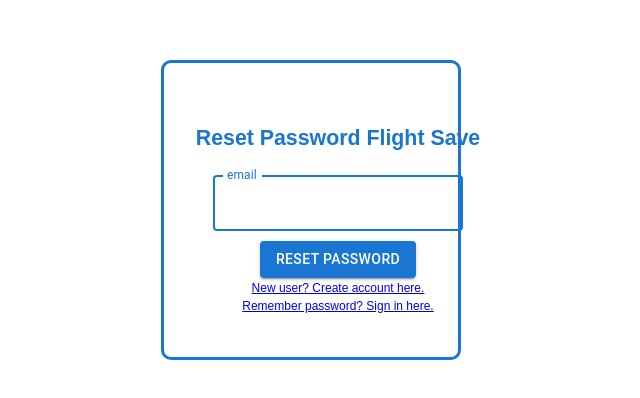
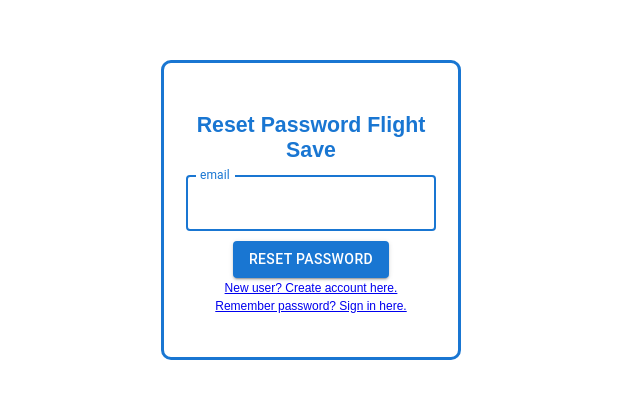
Before and after one commit to dagmawig/flight-save-client, a React (Create React App) app: page /reset in a window 1280 px wide. Shown: the part 190-588 px from the top of the page, without its empty margins (329-969 px from the left). Built offline with nearby package versions, Linux system fonts and the light colour scheme.

Commit message:
updated login, signup and reset page styling

```diff
--- a/src/components/Login.tsx
+++ b/src/components/Login.tsx
@@ -45,7 +45,7 @@
     return (
         <Grid container sx={{ height: "100%", width: "100%", m: 0, p: 0 }}>
             <Grid container direction="column" sx={{ alignItems: "center", justifyContent: "center", border: 3, borderColor: "primary.main", borderRadius: "10px", margin: "auto", height: "300px", width: "300px" }}>
-                <Toolbar sx={{ height: "30px", fontWeight: "bold", width: "300px", m: 0, p: 0, fontSize: "16pt" }}>
+                <Toolbar sx={{ height: "30px", fontWeight: "bold", mx: "auto", p: 0, fontSize: "16pt" }}>
                     <Box sx={{ textAlign: "center", margin: "auto", color: "primary.main" }}>Login Flight Save</Box>
                 </Toolbar>
                 <TextField onKeyDown={handleLoginInput} onChange={(e) => getEmail(e.target.value)} focused type={'email'} label="email" name='email' variant="outlined" sx={{ width: "250px", mx: "auto", my: "5px" }} />
--- a/src/components/Reset.tsx
+++ b/src/components/Reset.tsx
@@ -28,7 +28,7 @@
     return (
         <Grid container sx={{ height: "100%", width: "100%", m: 0, p: 0  }}>
             <Grid container direction="column" sx={{ alignItems: "center", justifyContent: "center", border: 3, borderColor: "primary.main", borderRadius: "10px",  margin: "auto", height: "300px", width: "300px"}}>
-                <Toolbar sx={{height: "30px", fontWeight: "bold", width: "300px", m: 0, p: 0,  fontSize: "16pt" }}>
+                <Toolbar sx={{height: "30px", fontWeight: "bold", mx: "auto", p: 0,  fontSize: "16pt" }}>
                    <Box  sx={{textAlign: "center", margin: "auto", color: "primary.main"}}>Reset Password Flight Save</Box>
                 </Toolbar>
                 <TextField onKeyDown={handleResetInput} onChange={(e) => getEmail(e.target.value)} focused name="email"  type={'email'} label="email" variant="outlined" sx={{width: "250px", mx: "auto", my: "5px"}}/>
--- a/src/components/Signup.tsx
+++ b/src/components/Signup.tsx
@@ -38,7 +38,7 @@
     return (
         <Grid container sx={{ height: "100%", width: "100%", m: 0, p: 0  }}>
             <Grid container direction="column" sx={{ alignItems: "center", justifyContent: "center", border: 3, borderColor: "primary.main", borderRadius: "10px",  margin: "auto", height: "300px", width: "300px"}}>
-                <Toolbar sx={{height: "30px", fontWeight: "bold", width: "300px", m: 0, p: 0,  fontSize: "16pt" }}>
+                <Toolbar sx={{height: "30px", fontWeight: "bold", mx: "auto", p: 0,  fontSize: "16pt" }}>
                    <Box  sx={{textAlign: "center", margin: "auto", color: "primary.main"}}>Sign Up Flight Save</Box>
                 </Toolbar>
                 <TextField onKeyDown={handleSignUpInput} onChange={(e) => getEmail(e.target.value)} focused  type={'email'} label="email" name="email" variant="outlined" sx={{width: "250px", mx: "auto", my: "5px"}}/>
```
